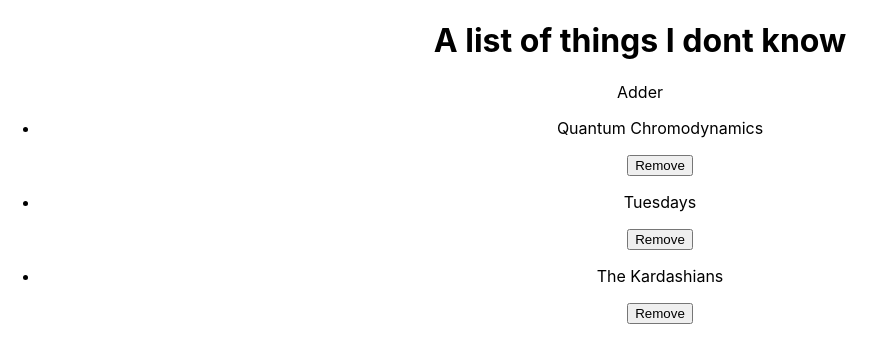
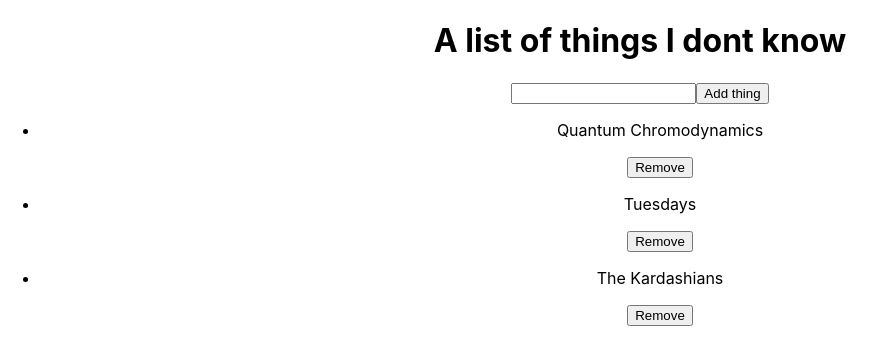
Before and after one commit to wystler/things-idk, a React (Create React App) app in the folder things-idk-list/: page / in a window 1280 px wide. Shown: the top 364 px of the page, without its empty margins (0-885 px from the left). Built offline with nearby package versions, Linux system fonts and the light colour scheme.

Commit message:
add add new list item form

```diff
--- a/things-idk-list/src/ItemAdder.jsx
+++ b/things-idk-list/src/ItemAdder.jsx
@@ -1,6 +1,24 @@
-const ItemAdder = () => {
+import { useState } from "react"
+
+const ItemAdder = (props) => {
+
+    const {setItems} = props
+    const [newItem, setNewItem] = useState("")
+
+    const handleSubmit = () => {
+
+    }
+
     return (
-        <p>Adder</p>
+        <form onSubmit={handleSubmit}>
+            <label>
+                <input
+                value={newItem}
+                onChange={(event) => setNewItem(event.target.value)}>
+                </input>
+            </label>
+            <button type="submit">Add thing</button>
+        </form>
     )
 }
 
--- a/things-idk-list/src/ItemList.jsx
+++ b/things-idk-list/src/ItemList.jsx
@@ -23,7 +23,7 @@
 
     return (
         <div>
-            <ItemAdder />
+            <ItemAdder setItems={setItems}/>
 
             <ul className="itemList">
                 {items.map((item) => {
--- a/things-idk-list/src/ItemRemover.jsx
+++ b/things-idk-list/src/ItemRemover.jsx
@@ -1,6 +1,7 @@
 const ItemRemover = (props) => {
 
     const {setItems, id} = props
+
     return (
         <div>
             <button onClick={() => setItems((currentItems) => {
```
